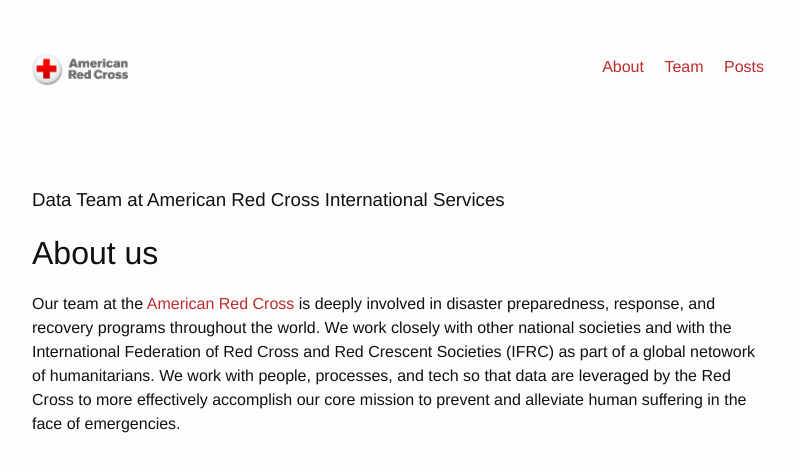
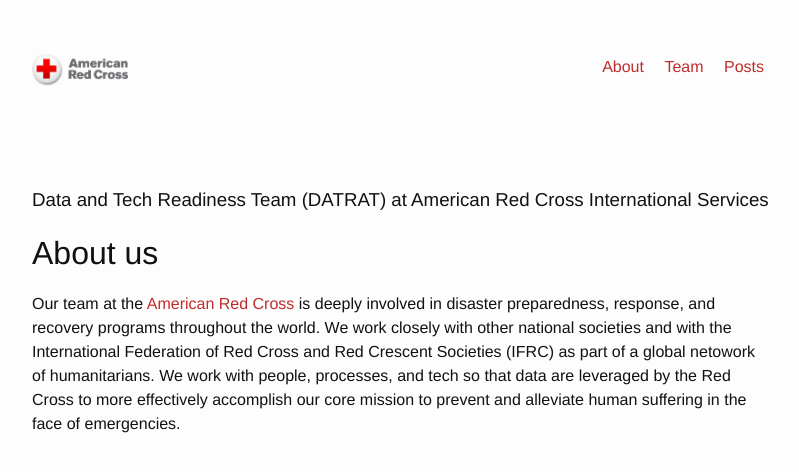
Before and after one commit to AmericanRedCross/americanredcross.github.com, a Jekyll site: the page built from index.html, in a window 1280 px wide. Shown: the top 472 px of the page, without its empty margins (238-1037 px from the left). Built offline with Jekyll 4.4.1, drawn with Linux system fonts in a browser that asks for light colours.

Commit message:
update team name

```diff
--- a/_config.yml
+++ b/_config.yml
@@ -1,5 +1,5 @@
 title: American Red Cross, International Services Department - Data Team
-name: Data Team at American Red Cross International Services
+name: Data and Tech Readiness Team (DATRAT) at American Red Cross International Services
 description: ""
 baseurl: ""
 url: ""
```
